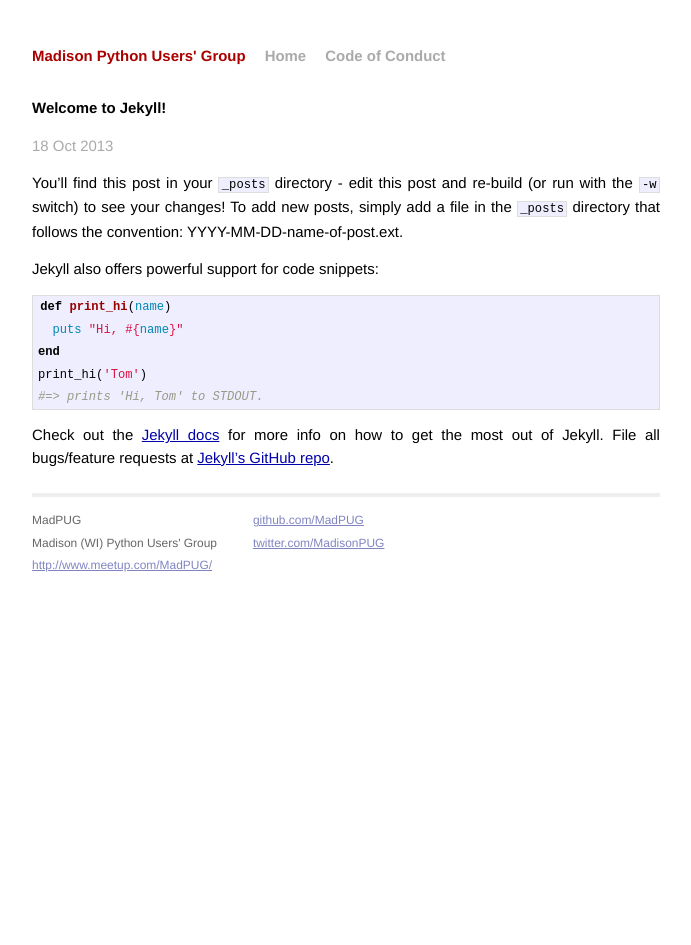
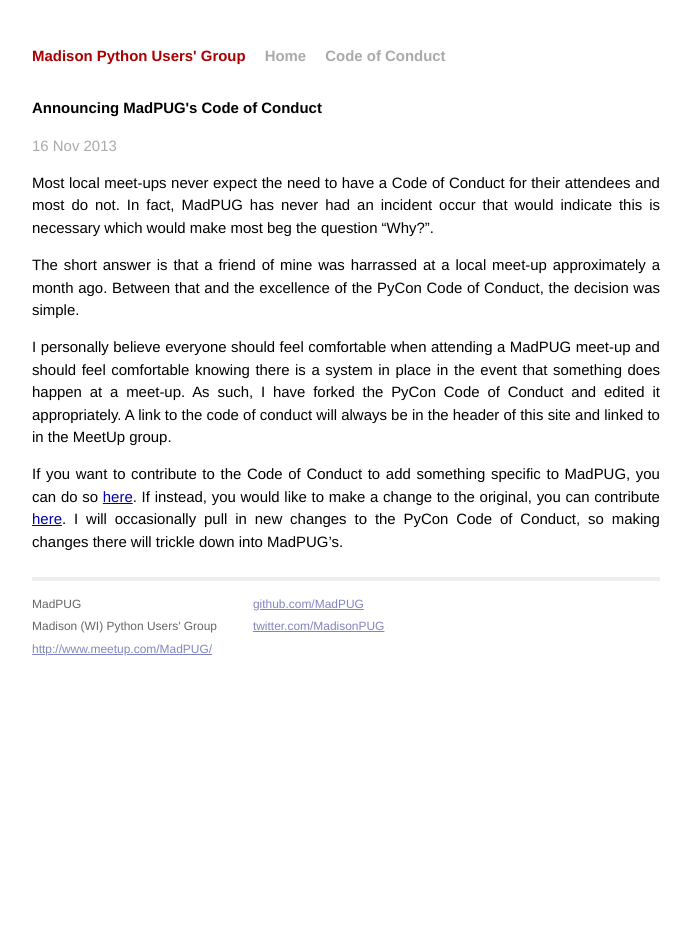
Before and after one commit to MadPUG/madpug.github.io, a Jekyll site: the page built from _posts/2013-11-15-madpug-code-of-conduct.markdown, in a window 1280 px wide. Shown: the whole page, without its empty margins (294-985 px from the left). Built offline with Jekyll 4.4.1, drawn with Linux system fonts in a browser that asks for light colours; Markdown is read by kramdown in place of the engine named in the settings.

Commit message:
Add blog post and code of conduct

```diff
--- a/_posts/2013-11-15-madpug-code-of-conduct.markdown
+++ b/_posts/2013-11-15-madpug-code-of-conduct.markdown
@@ -1,24 +1,31 @@
 ---
 layout: post
-title:  "Welcome to Jekyll!"
-date:   2013-10-18 09:46:18
-categories: jekyll update
+title:  "Announcing MadPUG's Code of Conduct"
+date:   2013-11-16 00:00:01
+categories: madpug conduct
 ---
 
-You'll find this post in your `_posts` directory - edit this post and re-build (or run with the `-w` switch) to see your changes!
-To add new posts, simply add a file in the `_posts` directory that follows the convention: YYYY-MM-DD-name-of-post.ext.
+Most local meet-ups never expect the need to have a Code of Conduct for their
+attendees and most do not. In fact, MadPUG has never had an incident occur
+that would indicate this is necessary which would make most beg the question
+"Why?".
 
-Jekyll also offers powerful support for code snippets:
+The short answer is that a friend of mine was harrassed at a local meet-up
+approximately a month ago. Between that and the excellence of the PyCon Code
+of Conduct, the decision was simple.
 
-{% highlight ruby %}
-def print_hi(name)
-  puts "Hi, #{name}"
-end
-print_hi('Tom')
-#=> prints 'Hi, Tom' to STDOUT.
-{% endhighlight %}
+I personally believe everyone should feel comfortable when attending a MadPUG
+meet-up and should feel comfortable knowing there is a system in place in the
+event that something does happen at a meet-up. As such, I have forked the
+PyCon Code of Conduct and edited it appropriately. A link to the code of
+conduct will always be in the header of this site and linked to in the MeetUp
+group.
 
-Check out the [Jekyll docs][jekyll] for more info on how to get the most out of Jekyll. File all bugs/feature requests at [Jekyll's GitHub repo][jekyll-gh].
+If you want to contribute to the Code of Conduct to add something specific to
+MadPUG, you can do so [here][madpug-coc]. If instead, you would like to make a
+change to the original, you can contribute [here][pycon-coc]. I will
+occasionally pull in new changes to the PyCon Code of Conduct, so making
+changes there will trickle down into MadPUG's.
 
-[jekyll-gh]: https://github.com/mojombo/jekyll
-[jekyll]:    http://jekyllrb.com
+[madpug-coc]: https://github.com/MadPUG/pycon-code-of-conduct
+[pycon-coc]: https://github.com/python/pycon-code-of-conduct
```
Also changed, not shown: _posts/2013-11-15-code-of-conduct.markdown (added, +116 -0 lines).
